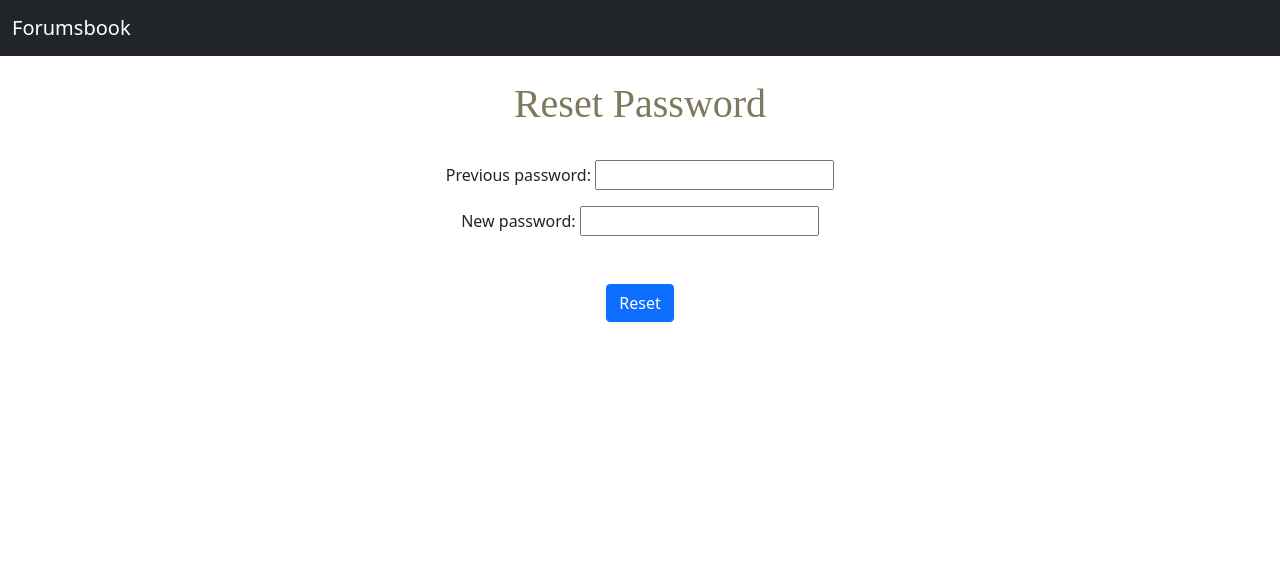
After one commit to dev-minjin-chou/Cloud-A3-Project, a Flask app: page /change-password in a window 1280 px wide. The commit adds this page. Shown: the top 562 px of the page. Run offline with Flask 2, Linux system fonts and the light colour scheme; some libraries are stand-ins or nearby versions.

Commit message:
Feature/change password (#6)
* add register api env

* add logging level

* create change password page and call aws cognito

* style navigation bar

* use flash function for success message alert

* :monocle_face: add simple notification service code

* fix username variable is unassigned

* remove duplicate imports

* remove unused parameter

* resolve missing changePassword function due to merge conflict

* fix missing values in payload and change logger

```diff
--- a/application.py
+++ b/application.py
@@ -1,19 +1,15 @@
 import datetime
+
+import boto3
 import pymongo
+import requests
+from boto3.dynamodb.conditions import Key
 from bson.objectid import ObjectId
-import datetime
-import uuid
-import requests
-import pymongo
-import boto3
-import json
-from flask import Flask, render_template, request, redirect, url_for
+from flask import Flask, render_template, request, redirect, url_for, flash
 from pycognito import Cognito
 
-from mail import MailSender
-from boto3.dynamodb.conditions import Key, Attr
+# from mail import MailSender
 from settings import Config
-from mail import MailSender
 
 application = app = Flask(__name__)
 
@@ -36,8 +32,14 @@ def root():
         return render_template("home.html")
 
     db = mongo_client.get_database(Config.DB_NAME)
-    posts = list(db.get_collection(DB_POST_COLLECTION).find())
-    return render_template("forum.html", posts=posts)
+    db_posts = list(db.get_collection(DB_POST_COLLECTION).find())
+
+    posts = []
+    for post in db_posts:
+        posts.append({'message': post['message'], 'postedAt': post['postedAt'].strftime(DATE_TIME_FORMAT),
+                      'postedBy': post['postedBy']})
+
+    return render_template("forum.html", posts=posts, username=loggedIn_username)
 
 
 @app.route('/login', methods=["POST", "GET"])
@@ -62,7 +64,7 @@ def login():
         return render_template('login.html')
 
 
-def query(email, dynamodb=None):
+def query(email):
     dynamodb = boto3.resource('dynamodb')
     table = dynamodb.Table('forum-login')
 
@@ -79,21 +81,21 @@ def register():
         username = request.form.get("username")
         password = request.form.get("password")
 
+        global loggedIn_email, loggedIn_password
+        loggedIn_email = user_email
+        loggedIn_password = password
+
         try:
             aws_cognito.set_base_attributes(email=user_email)
-            response = aws_cognito.register(username, password)
-            print('Register response')
-            print(response)
+            cognito_response = aws_cognito.register(username, password)
+            app.logger.debug('Cognito response:')
+            app.logger.debug(cognito_response)
         except Exception as e:
+            app.logger.error('AWS Cognito API error')
+            app.logger.error(e)
             return render_template('register.html', error_msg=e)
 
-        try:
-            db = mongo_client.get_database(Config.DB_NAME)
-            db.get_collection('users').insert_one({'username': username, 'email': user_email})
-        except Exception as e:
-            return render_template('register.html', error_msg=e)
-
-        return render_template('email-verification.html', email=user_email)
+        return render_template('email-verification.html', email=user_email, username=username)
     else:
         return render_template('register.html')
 
@@ -167,70 +169,6 @@ def likePost():
     #     return render_template('post.html', error_msg=e)
 
 
-@app.route('/create-post', methods=["POST"])
-def createPost():
-    subject = request.form.get("subject")
-    message = request.form.get("message")
-
-    try:
-        db = mongo_client.get_database(Config.DB_NAME)
-        users = db.get_collection('users')
-        user = users.find_one({'username': loggedIn_username})
-        post = {'id': str(uuid.uuid4()), 'subject': subject, 'message': message, 'postedAt': datetime.datetime.now()}
-
-        if user is None:
-            users.insert_one({'username': loggedIn_username, 'posts': [post]})
-        else:
-            update_document = {
-                '$push': {"posts": post}
-            }
-            users.update_one({'username': loggedIn_username}, update_document)
-
-        return redirect(url_for('root'))
-    except Exception as e:
-        return render_template('forum.html', error_msg=e)
-
-
-@app.route('/users/<string:username>/posts/<string:post_id>', methods=["GET"])
-def viewPost(username, post_id):
-    if request.method == "POST":
-        return redirect(url_for('root'))
-
-    try:
-        db = mongo_client.get_database(Config.DB_NAME)
-        results = db.get_collection('users').find_one({'username': username},
-                                                      {'posts': {
-                                                          "$elemMatch": {
-                                                              "id": post_id
-                                                          }
-                                                      }})
-        post = results['posts'][0]
-        post['postedBy'] = username
-        return render_template('post.html', post=post)
-    except Exception as e:
-        return render_template('post.html', error_msg=e)
-
-
-@app.route('/post', methods=["POST"])
-def likePost():
-    try:
-        posted_by = request.form.get("postedBy")
-        db = mongo_client.get_database(Config.DB_NAME)
-        user = db.get_collection('users').find_one({'username': posted_by})
-
-        if 'email' not in user:
-            err_msg = 'This user has not been verified with email'
-            print(err_msg)
-            return render_template('post.html', error_msg=err_msg)
-
-        email = user['email']
-        mailSender = MailSender(Config.SENDER_EMAIL)
-        # mailSender.sendMail(f'{loggedIn_username} just liked your post', email)
-        return redirect(url_for('root'))
-    except Exception as e:
-        return render_template('post.html', error_msg=e)
-
-
 @app.route('/email-verification', methods=["POST"])
 def verifyEmail():
     if request.method == "POST":
@@ -239,21 +177,62 @@ def verifyEmail():
 
         try:
             aws_cognito.confirm_sign_up(ver_code, username)
+
             global loggedIn_username
             loggedIn_username = username
         except Exception as e:
+            app.logger.error('Email verification error')
+            app.logger.error(e)
             return render_template('email-verification.html', error_msg=e)
 
         try:
-            requests.post(signupAPI, json={"email": loggedIn_email, "user_name": loggedIn_username,
-                                           "password": loggedIn_password})
+            payload = {"email": loggedIn_email, "user_name": username,
+                       "password": loggedIn_password}
+            app.logger.debug('Sending signup api request with payload')
+            app.logger.debug(payload)
+            requests.post(signupAPI, json=payload)
         except Exception as e:
+            app.logger.error('Sending signup api error')
+            app.logger.error(e)
             return render_template('email-verification.html', error_msg=e)
 
+        flash('You have successfully registered.', 'success')
         return redirect(url_for('root'))
+
+
+@app.route('/change-password', methods=["POST", "GET"])
+def changePassword():
+    if request.method == "POST":
+        prev_password = request.form.get("prev_password")
+        new_password = request.form.get("new_password")
+
+        try:
+            global loggedIn_user
+            if loggedIn_user is None:
+                return render_template('login.html', error_msg='User not logged in')
+
+            loggedIn_user.change_password(prev_password, new_password)
+
+            # todo: get phone number of this user and send sms message
+            # sns = boto3.client('sns')
+            # number = '+17702233322'
+            # sns.publish(PhoneNumber=number,
+            #             Message='Did you change your password? If not, please secure your account by resetting '
+            #                     'password.')
+
+            flash('Your password has been reset successfully', 'success')
+            return redirect(url_for('root'))
+        except Exception as e:
+            error_msg = e
+            return render_template('change-password.html', error_msg=error_msg)
+    return render_template("change-password.html")
 
 
 if __name__ == '__main__':
     if Config.DEVELOPMENT == 'true':
         app.debug = True
+
+    app.secret_key = 'super secret key'
+    app.config['SESSION_TYPE'] = 'filesystem'
+
     app.run(host='127.0.0.1', port=8080)
--- a/settings.py
+++ b/settings.py
@@ -7,6 +7,8 @@ class Config:
 
     ENV = "development"
     DEVELOPMENT = os.environ.get("DEBUG")
+
+    REGISTER_API_ENDPOINT = os.environ.get("REGISTER_API_ENDPOINT")
 
     USER_POOL_ID = os.environ.get("USER_POOL_ID")
     CLIENT_ID = os.environ.get("CLIENT_ID")
--- /dev/null
+++ b/templates/change-password.html
@@ -0,0 +1,44 @@
+{% extends "index.html" %}
+
+{% block head %}
+    {{ super() }}
+{% endblock %}
+
+{% block body %}
+    <br>
+    <h1>Reset Password</h1><br>
+
+    {% if error_msg %}
+        <div class="alert alert-danger" role="alert">
+            Error: {{ error_msg }}
+        </div>
+    {% endif %}
+
+    {% if email %}
+        <div class="alert alert-info" role="alert">
+            Please input the verification code that is sent to email: {{ email }}
+        </div>
+    {% endif %}
+
+    <form action="{{ url_for('changePassword') }}" method="POST">
+        <div class="form-group">
+            <label for="prev_password">Previous password:</label>
+            <input id="prev_password"
+                   name="prev_password"
+                   type="password"
+            />
+        </div>
+        <div class="mt-3">
+            <label for="new_password">New password:</label>
+            <input
+                    id="new_password"
+                    name="new_password"
+                    type="password"
+            />
+        </div>
+        <br/>
+        <br>
+        <button type="submit" class="btn btn-primary">Reset</button>
+    </form>
+
+{% endblock %}
--- a/templates/email-verification.html
+++ b/templates/email-verification.html
@@ -24,6 +24,7 @@
         <input type="hidden"
                id="username"
                name="username"
+               value="{{ username }}"
         />
 
         <div class="form-group">
--- a/templates/forum.html
+++ b/templates/forum.html
@@ -22,6 +22,7 @@
                 </div>
                 <div class="col-md-6">
                     <input
+                            id="message"
                             type="text"
                             class="form-control"
                             name="message"
--- a/templates/index.html
+++ b/templates/index.html
@@ -26,15 +26,43 @@
 </head>
 
 <body>
-<nav class="navbar navbar-dark bg-dark">
-    <a href='/' class="navbar-brand">Forumsbook</a>
+<nav class="navbar navbar-expand-lg navbar-dark bg-dark">
+    <div class="container-fluid">
+        <a class="navbar-brand" href="#">Forumsbook</a>
+        {% if username %}
+            <div class="collapse navbar-collapse" id="navbarSupportedContent">
+                <ul class="navbar-nav me-auto mb-2 mb-lg-0">
+                    <li class="nav-item dropdown">
+                        <a class="nav-link dropdown-toggle" href="#" id="navbarDropdown" role="button"
+                           data-bs-toggle="dropdown" aria-expanded="false">
+                            Profile
+                        </a>
+                        <ul class="dropdown-menu" aria-labelledby="navbarDropdown">
+                            <li><a class="dropdown-item" href="{{ url_for('changePassword') }}">Change Password</a></li>
+                            <li>
+                                <hr class="dropdown-divider">
+                            </li>
+                            <li><a class="dropdown-item" href="{{ url_for('logout') }}">Logout</a></li>
+                        </ul>
+                    </li>
+                </ul>
+                <form class="d-flex">
+                    <input class="form-control me-2" type="search" placeholder="Search" aria-label="Search">
+                    <button class="btn btn-outline-success" type="submit">Search</button>
+                </form>
+            </div>
+        {% endif %}
+    </div>
+</nav>
 
-    {% if posts %}
-        <form action="{{ url_for('logout') }}" class="form-inline my-2 my-lg-0">
-            <button class="btn btn-outline-success my-2 my-sm-0" type="submit">Logout</button>
-        </form>
+{% with messages = get_flashed_messages(with_categories=true) %}
+    {% if messages %}
+        {% for category, message in messages %}
+            <div class="alert alert-{{ category }}" role="alert"> {{ message }}</div>
+        {% endfor %}
     {% endif %}
-</nav>
+{% endwith %}
+
 {% block body %} {% endblock %}
 
 <footer>
--- a/templates/login.html
+++ b/templates/login.html
@@ -15,13 +15,13 @@
   {% endif %}
 
   <form action="{{ url_for('login') }}" method="POST">
-    <div class="form-group">
+    <div class="">
       <label for="username">Username: </label>
       <input type="text"
              id="username"
              name="username" />
     </div>
-    <div class="form-group">
+    <div class="mt-3">
       <label for="password">Password: </label>
       <input type="password"
              id="password"
--- a/templates/register.html
+++ b/templates/register.html
@@ -15,19 +15,19 @@
   {% endif %}
 
   <form action="{{ url_for('register') }}" method="POST" enctype="multipart/form-data">
-    <div class="form-group">
+    <div class="">
       <label for="email">Email:</label>
       <input type="text"
              id="email"
              name="email" />
     </div>
-    <div class="form-group">
+    <div class="mt-3">
       <label for="username">Username:</label>
       <input type="text"
              id="username"
              name="username" />
     </div>
-    <div class="form-group">
+    <div class="mt-3">
       <label for="password">Password:</label>
       <input type="password"
              id="password"
```
